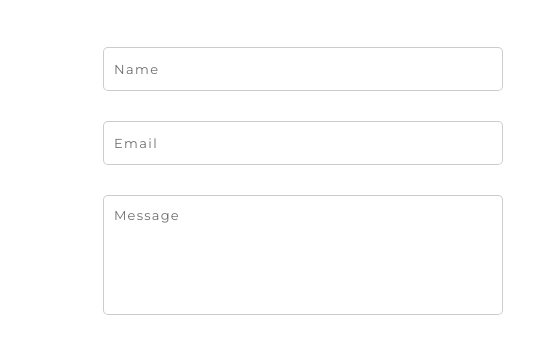
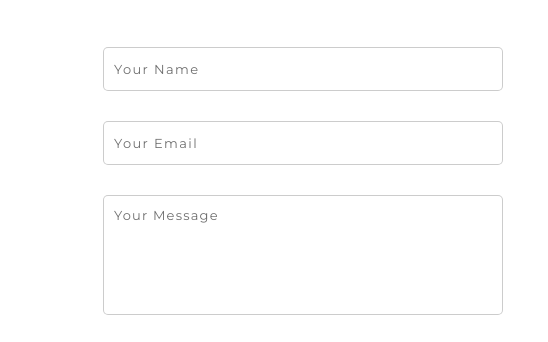
Before and after one commit to esku953/new, a plain HTML site: page index.html in a window 1280 px wide. Shown: the part 5159-5501 px from the top of the page, 287-835 px from the left. Drawn offline with Linux system fonts and the light colour scheme; some packages are replaced by stand-ins of ours; no server answers.

Commit message:
essage me

```diff
--- a/index.html
+++ b/index.html
@@ -637,15 +637,15 @@
 												<div class="first">
 													<ul>
 														<li>
-															<input id="name" type="text" placeholder="Name" autocomplete="off">
+															<input id="name" name="name" type="text" placeholder="Your Name">
 														</li>
 														<li>
-															<input id="email" type="text" placeholder="Email" autocomplete="off">
+															<input id="email" name="email" type="text" placeholder="Your Email">
 														</li>
 													</ul>
 												</div>
 												<div class="last">
-													<textarea id="message" placeholder="Message"></textarea>
+													<textarea id="message" name="message" placeholder="Your Message"></textarea>
 												</div>
 												<div class="arlo_tm_button" data-color="dark">
 													<a id="send_message" href="#">Send Message</a>
```
